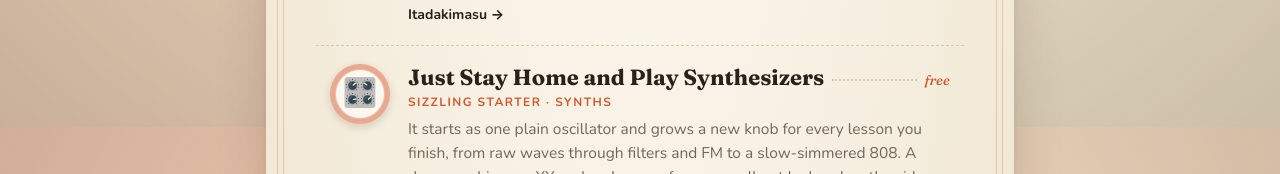
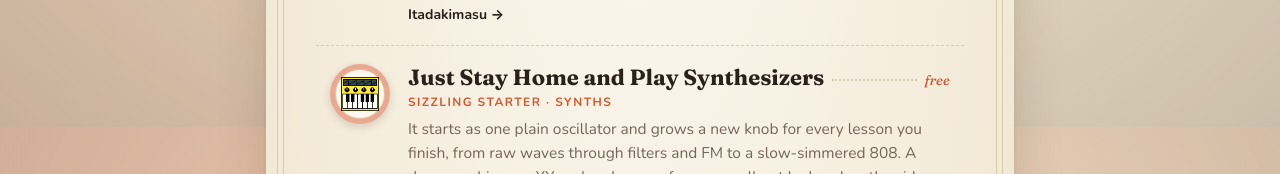
Before and after one commit to TheCosmicKitchen/TheCosmicKitchen.github.io, a plain HTML site: page index.html in a window 1280 px wide. Shown: the part 1473-1647 px from the top of the page. Drawn offline with nearby package versions, Linux system fonts and the light colour scheme.

Commit message:
Use the pixel-art synth on the Stay Home Synths card
Replaces the 🎛️ emoji with the yellow synth from pixel-patisserie's
Art/Synth sprites/Synth.ase (frame 5), cropped to its art and saved as
img/synth.png.

Co-Authored-By: Claude Opus 5.5 <noreply@anthropic.com>

```diff
--- a/index.html
+++ b/index.html
@@ -95,6 +95,7 @@
     box-shadow: inset 0 0 0 5px color-mix(in srgb, var(--accent) 22%, transparent), inset 0 0 0 6px color-mix(in srgb, var(--accent) 35%, transparent), 0 3px 8px rgba(60,40,20,.16);
     transition: transform .25s ease; }
   a.dish:hover .plate { transform: rotate(-12deg) scale(1.06); }
+  .plate .logo { width: 38px; height: auto; display: block; }
   .line { display: flex; align-items: baseline; gap: 8px; }
   h3 { margin: 0; font-family: Fraunces, Georgia, serif; font-weight: 700; font-size: 22px; line-height: 1.2; }
   h3 small { font-weight: 500; font-size: .8em; color: var(--muted); }
@@ -204,7 +205,7 @@
         </li>
         <li>
           <a class="dish" style="--accent:#d0582f" href="https://thecosmickitchen.github.io/stay-home-synths/">
-            <span class="plate" aria-hidden="true">🎛️</span>
+            <span class="plate" aria-hidden="true"><img class="logo" src="img/synth.png" alt="" width="54" height="49"></span>
             <div>
               <div class="line"><h3>Just Stay Home and Play Synthesizers</h3><span class="leader"></span><span class="price">free</span></div>
               <p class="tag">Sizzling starter · synths</p>
```
Also changed, not shown: img/synth.png (added).
